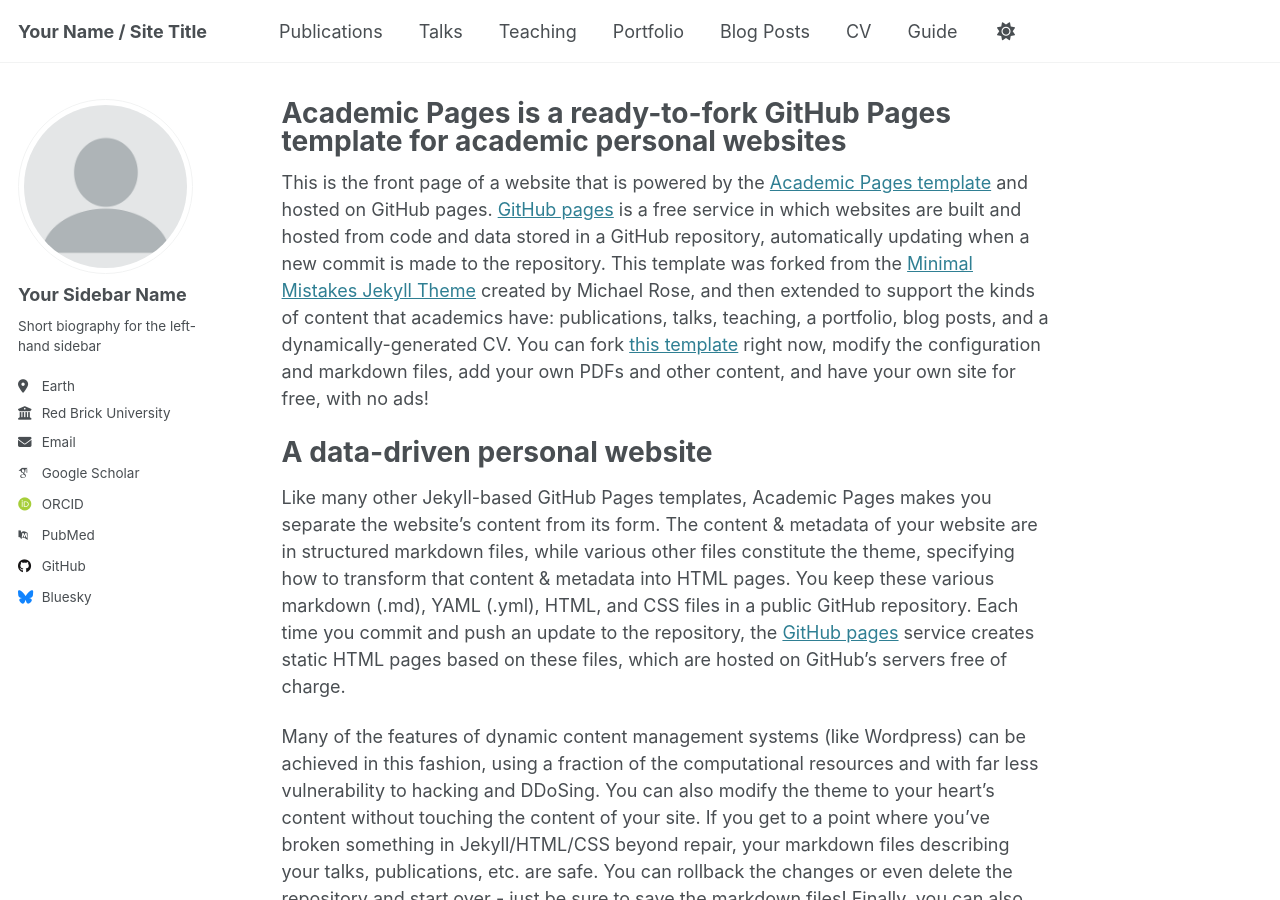
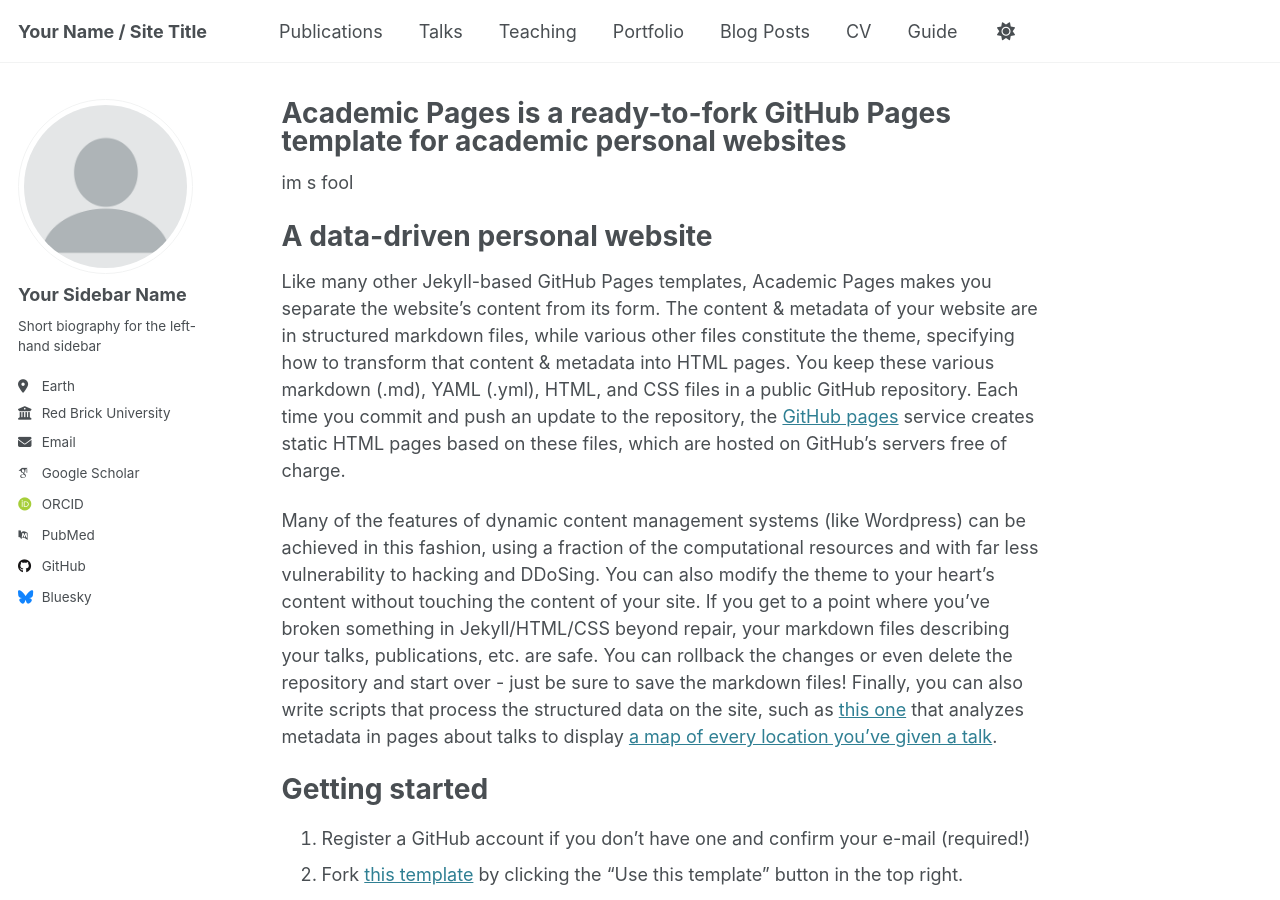
Before and after one commit to veleskaaar/veleskaaar.github.io, a Jekyll site: the page built from _pages/about.md, in a window 1280 px wide and 900 px high. Built offline with Jekyll 4.4.1, drawn with Linux system fonts in a browser that asks for light colours; some web fonts are replaced.

Commit message:
Update about.md

```diff
--- a/_pages/about.md
+++ b/_pages/about.md
@@ -6,8 +6,9 @@ redirect_from:
   - /about/
   - /about.html
 ---
+im s fool
 
-This is the front page of a website that is powered by the [Academic Pages template](https://github.com/academicpages/academicpages.github.io) and hosted on GitHub pages. [GitHub pages](https://pages.github.com) is a free service in which websites are built and hosted from code and data stored in a GitHub repository, automatically updating when a new commit is made to the repository. This template was forked from the [Minimal Mistakes Jekyll Theme](https://mmistakes.github.io/minimal-mistakes/) created by Michael Rose, and then extended to support the kinds of content that academics have: publications, talks, teaching, a portfolio, blog posts, and a dynamically-generated CV. You can fork [this template](https://github.com/academicpages/academicpages.github.io) right now, modify the configuration and markdown files, add your own PDFs and other content, and have your own site for free, with no ads!
+
 
 A data-driven personal website
 ======
```
